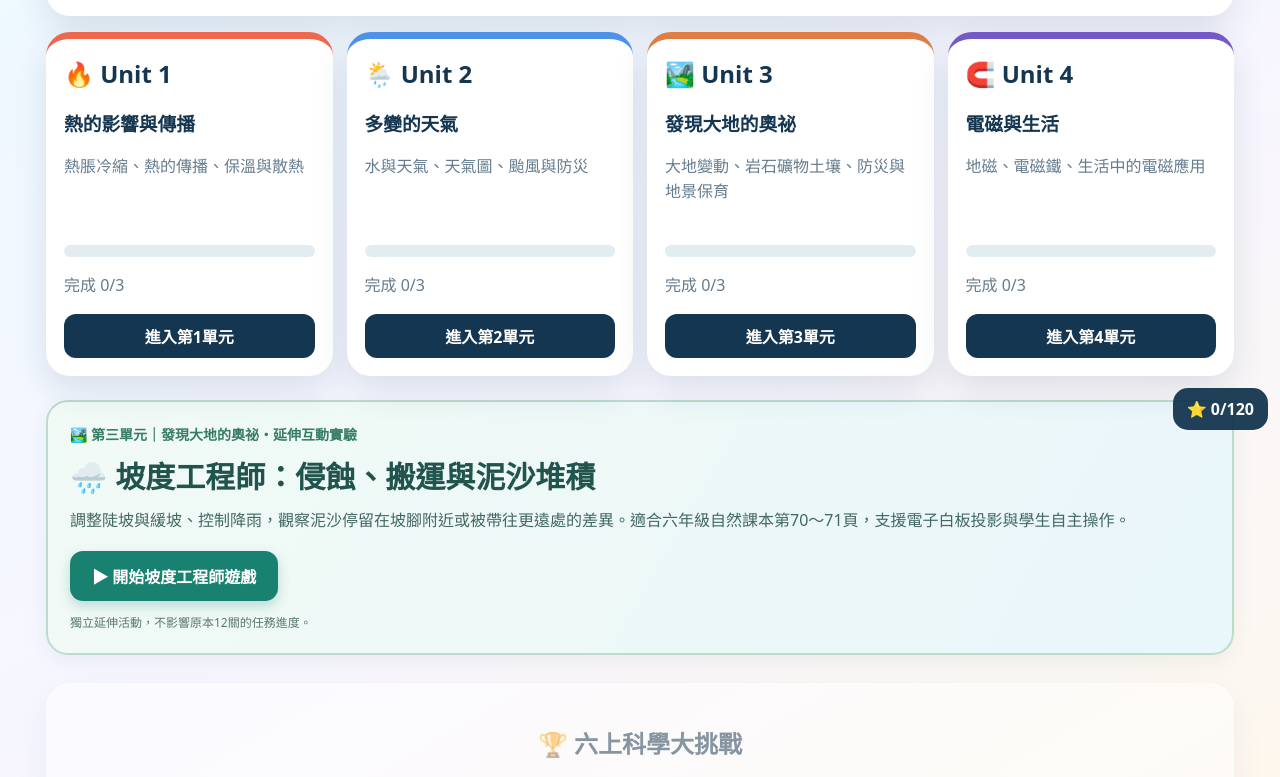
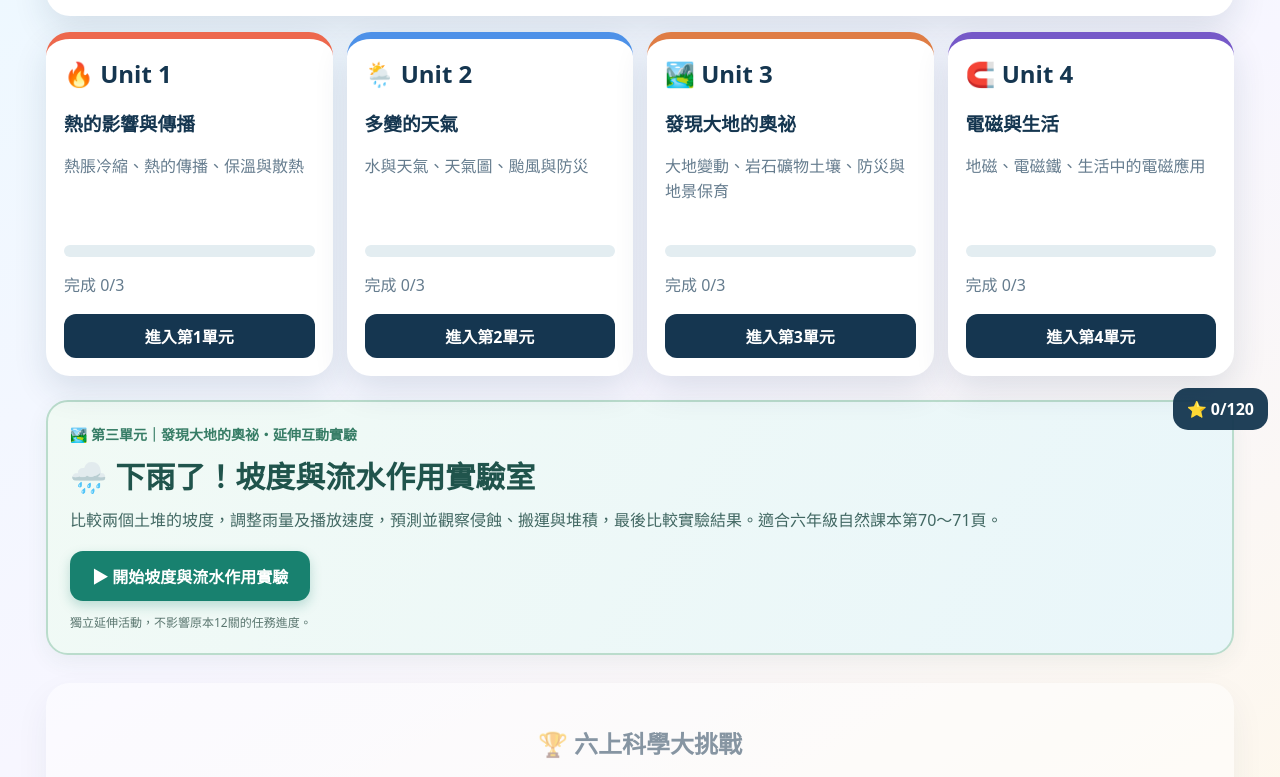
Before and after one commit to plasmidtw/science-heat-lab, a plain HTML site: page index.html in a window 1280 px wide. Shown: the part 358-1135 px from the top of the page. Drawn offline with Linux system fonts and the light colour scheme.

Commit message:
Rename homepage entry for new rainfall and runoff laboratory

```diff
--- a/index.html
+++ b/index.html
@@ -43,9 +43,9 @@
 
   <section id="earth-extra" style="margin:24px 0 28px;padding:22px;border:2px solid #badccc;border-radius:22px;background:linear-gradient(120deg,#f1faf5,#e9f6fa);box-shadow:0 7px 22px #315c4b11;">
     <div style="font-size:14px;color:#377d66;font-weight:800;">🏞️ 第三單元｜發現大地的奧祕・延伸互動實驗</div>
-    <h2 style="margin:9px 0;font-size:clamp(22px,3vw,30px);color:#20544c;">🌧️ 坡度工程師：侵蝕、搬運與泥沙堆積</h2>
-    <p style="margin:6px 0 17px;line-height:1.75;color:#426863;">調整陡坡與緩坡、控制降雨，觀察泥沙停留在坡腳附近或被帶往更遠處的差異。適合六年級自然課本第70～71頁，支援電子白板投影與學生自主操作。</p>
-    <a href="slope-erosion.html" style="display:inline-block;border-radius:13px;padding:13px 22px;background:#18816f;color:white;font-weight:800;text-decoration:none;box-shadow:0 5px 12px #16847040;">▶ 開始坡度工程師遊戲</a>
+    <h2 style="margin:9px 0;font-size:clamp(22px,3vw,30px);color:#20544c;">🌧️ 下雨了！坡度與流水作用實驗室</h2>
+    <p style="margin:6px 0 17px;line-height:1.75;color:#426863;">比較兩個土堆的坡度，調整雨量及播放速度，預測並觀察侵蝕、搬運與堆積，最後比較實驗結果。適合六年級自然課本第70～71頁。</p>
+    <a href="slope-erosion.html" style="display:inline-block;border-radius:13px;padding:13px 22px;background:#18816f;color:white;font-weight:800;text-decoration:none;box-shadow:0 5px 12px #16847040;">▶ 開始坡度與流水作用實驗</a>
     <div style="font-size:12px;margin-top:12px;color:#5b7770;">獨立延伸活動，不影響原本12關的任務進度。</div>
   </section>
 
```
